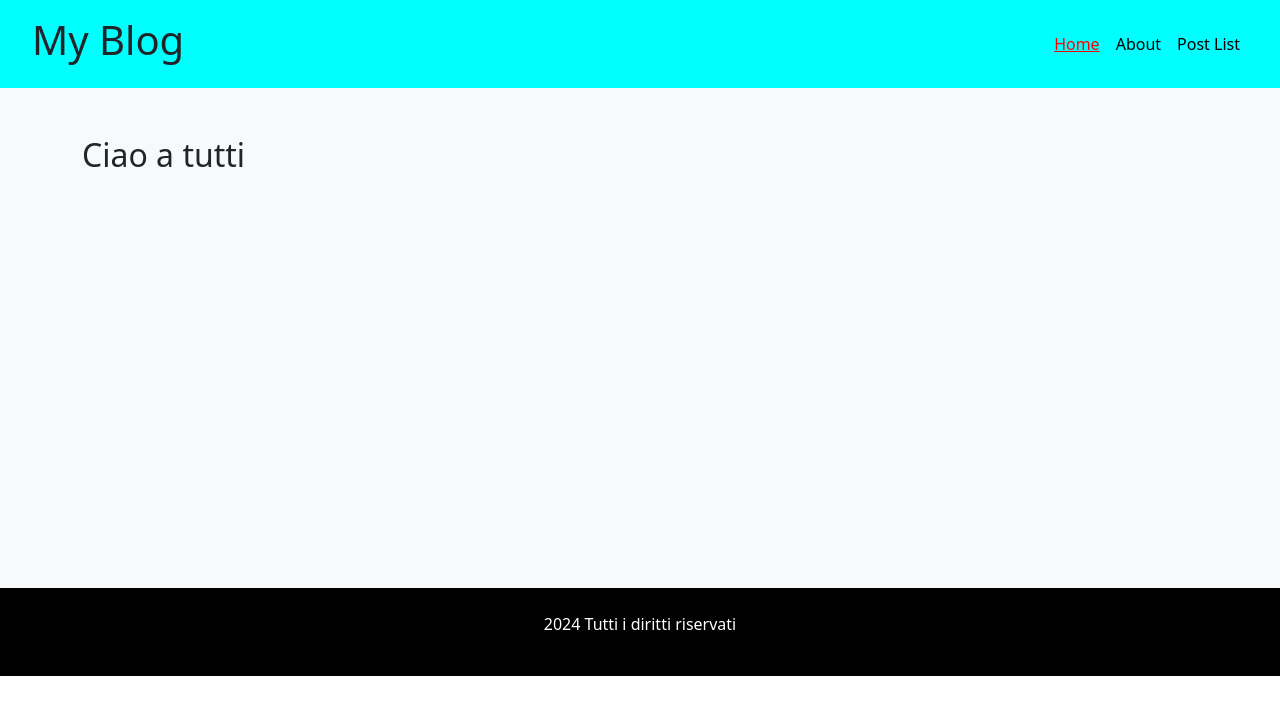
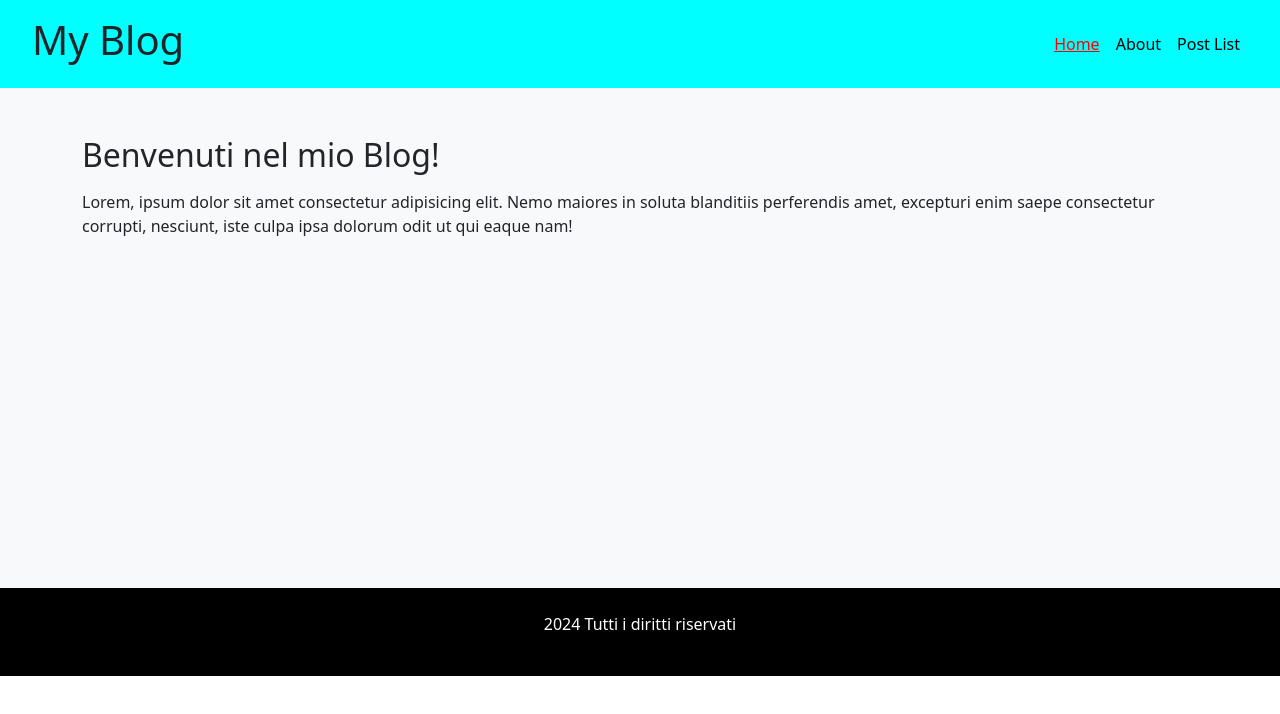
Before and after one commit to EmilioDeChiara3388/react-router, a React (Vite) app: page / in a window 1280 px wide. Shown: the top 714 px of the page. Built offline with nearby package versions, Linux system fonts and the light colour scheme.

Commit message:
add: style

```diff
--- a/src/pages/About.jsx
+++ b/src/pages/About.jsx
@@ -2,7 +2,7 @@ export default function About() {
     return (
         <>
             <div className="container">
-                <h2>Su di me</h2>
+                <h2 className="mb-3">Su di me</h2>
                 <p>Lorem ipsum dolor sit amet consectetur adipisicing elit. Nulla laboriosam quae aliquid eius temporibus, doloremque, sequi reiciendis corrupti animi numquam sint libero obcaecati nobis ducimus cupiditate quisquam iure repellendus ex?</p>
             </div>
         </>
--- a/src/pages/Home.jsx
+++ b/src/pages/Home.jsx
@@ -2,7 +2,8 @@ export default function Home() {
     return (
         <>
             <div className="container">
-                <h2>Ciao a tutti</h2>
+                <h2 className="mb-3">Benvenuti nel mio Blog!</h2>
+                <p>Lorem, ipsum dolor sit amet consectetur adipisicing elit. Nemo maiores in soluta blanditiis perferendis amet, excepturi enim saepe consectetur corrupti, nesciunt, iste culpa ipsa dolorum odit ut qui eaque nam!</p>
             </div>
 
         </>
--- a/src/pages/PostsList.jsx
+++ b/src/pages/PostsList.jsx
@@ -1,7 +1,6 @@
 import { useState, useEffect } from "react"
 export default function PostList() {
 
-    //const [postsData, setPostsData] = useState(initialPostsData)
     const [posts, setPosts] = useState([])
 
 
```
